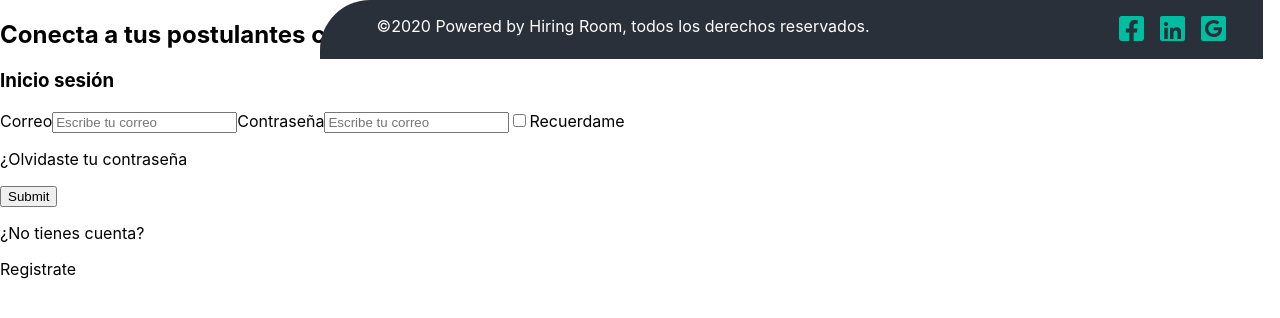
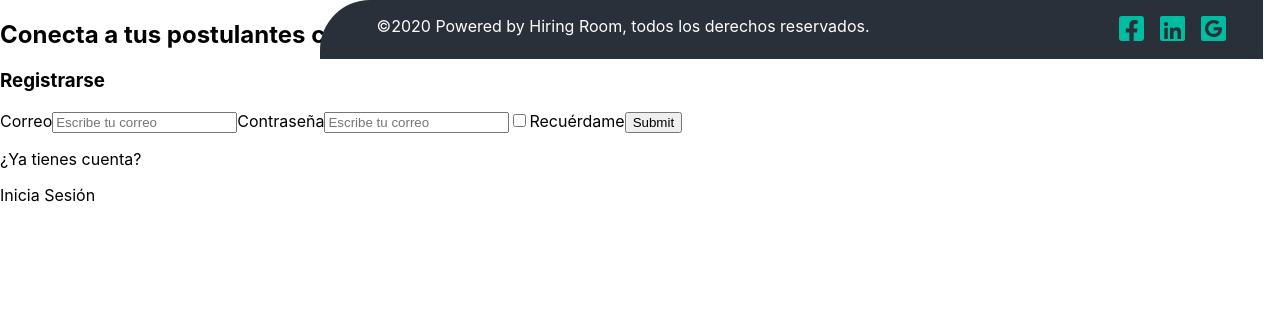
Before and after one commit to mariaPazBeltran/SCL011-Laborum-instituciones, a React (Create React App) app: page / in a window 1280 px wide. Shown: the top 318 px of the page. Built offline with nearby package versions, Linux system fonts and the light colour scheme.

Commit message:
recuperando el checked de rememberMe

```diff
--- a/src/App.js
+++ b/src/App.js
@@ -2,14 +2,18 @@ import React from 'react';
 
 import './App.css';
 import Footer from './components/Footer'
-import Login from './components/Login'
+//import Login from './components/Login'
+import Register from './components/Register';
+import ProviderContext from './states/provider';
 
 function App() {
   return (
-    <div className="App">
-      <Login/>
+    <ProviderContext>
+<div className="App">
+      <Register/>
       <Footer/>
     </div>
+    </ProviderContext>
   );
 }
 
--- a/src/components/Register.js
+++ b/src/components/Register.js
@@ -1,8 +1,10 @@
-import React from 'react';
+import React, {useContext} from 'react';
 
 import Encabezado from './Encabezado'
+import Context from '../states/context';
 
 const Register =()=>{
+const {state, dispatch} = useContext(Context)
     return(
         <div className='login-Register'>
             <div>
@@ -15,7 +17,8 @@ const Register =()=>{
                     <input type='text' placeholder='Escribe tu correo'/>
                     <label>Contraseña</label>
                     <input type ='password' placeholder='Escribe tu correo'/>
-                    <label><input type='checkbox'/>Recuérdame</label>
+                    <label><input name='rememberMe' checked={state.rememberMe} onChange={(event)=>dispatch({
+          type:'rememberMe', payload:event.target })} type='checkbox'/>Recuérdame</label>
                     <input type='submit' placeholder='Comenzar'/>
                 </form>
                 <p>¿Ya tienes cuenta?</p><p>Inicia Sesión</p>
--- a/src/states/context.js
+++ b/src/states/context.js
@@ -1,5 +1,5 @@
 import React from 'react';
 
-const Context=React.createContext();
+const Context = React.createContext();
 
 export default Context;
--- a/src/states/inicialStates.js
+++ b/src/states/inicialStates.js
@@ -1,6 +1,8 @@
-const initialState={
+const InitialState ={
 
   email:'',
-  password:''
+  password:'',
+  user: '',
+  rememberMe: false
 };
-export default initialState;
+export default InitialState;
--- a/src/states/provider.js
+++ b/src/states/provider.js
@@ -1,14 +1,16 @@
 import Context from '../states/context';
 import React, {useReducer} from 'react';
 import reducer from '../states/reducer';
-import initialState from './inicialStates';
+import InitialState from './inicialStates';
 
 
-const ProviderContext =props=>{
 
-  const[state, dispatch]=useReducer(reducer, initialState)
+const ProviderContext = props =>{
+  const [state, dispatch] = useReducer(reducer, InitialState)
     return (
-    <Context.Provider value ={{state, dispatch}}>{props.children}</Context.Provider>
+    <Context.Provider value ={{state, dispatch}}>
+      {props.children}
+    </Context.Provider>
 
     );
 };
--- a/src/states/reducer.js
+++ b/src/states/reducer.js
@@ -1,6 +1,14 @@
-import initialState from '../states/inicialStates';
+import InitialState from '../states/inicialStates';
 function reducer(state, action){
   switch(action.type){
+    case 'rememberMe':
+      const input = action.payload
+      const value = input.type === 'checkbox' ? input.checked : input.value;
+     console.log(action.payload)
+      return{
+      ...state,
+      rememberMe: value
+      }
     case 'register':
 
       return{
@@ -11,7 +19,7 @@ function reducer(state, action){
 
         }
       case 'reset':
-        return initialState
+        return InitialState
       default:
         throw new Error();
   }
```
